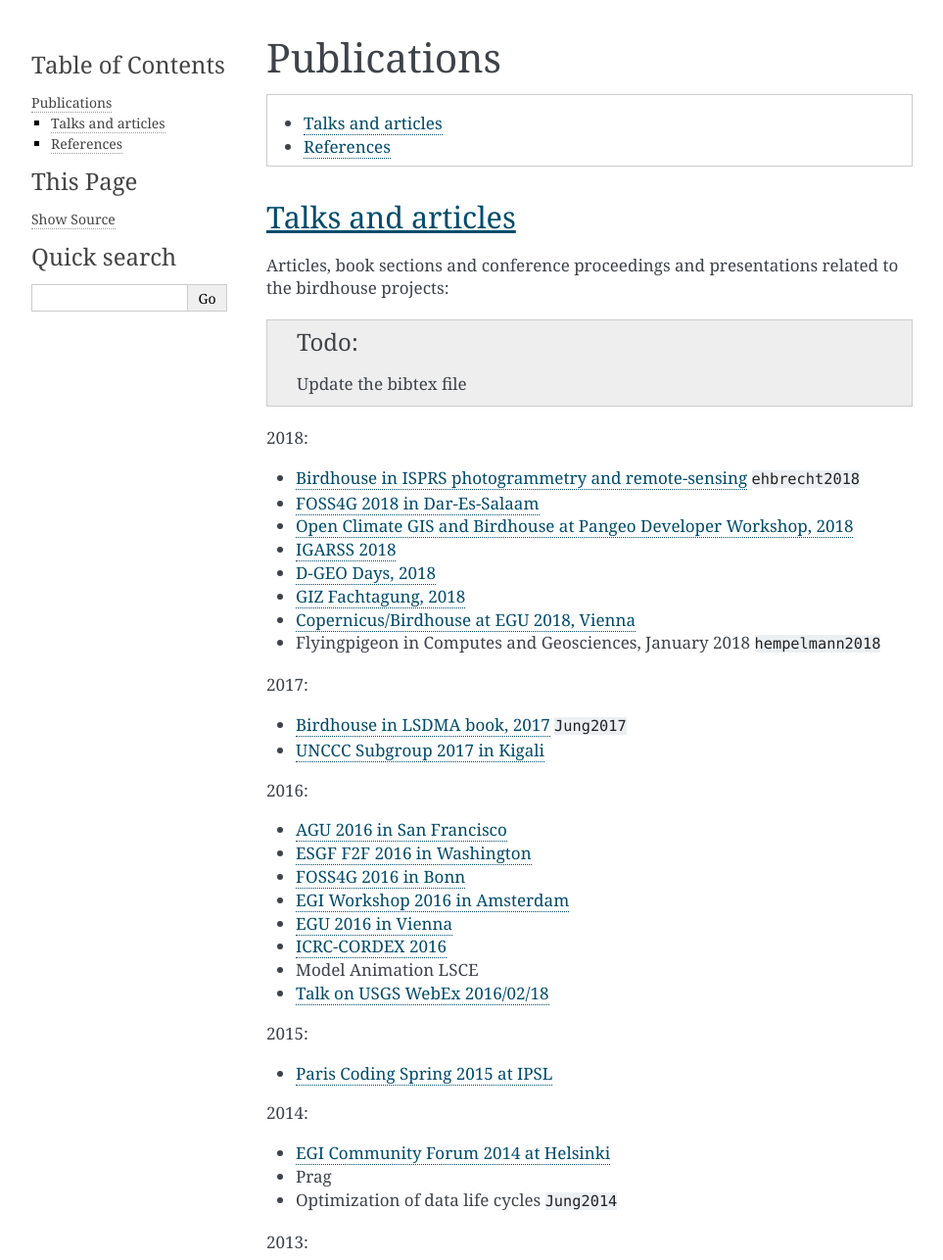
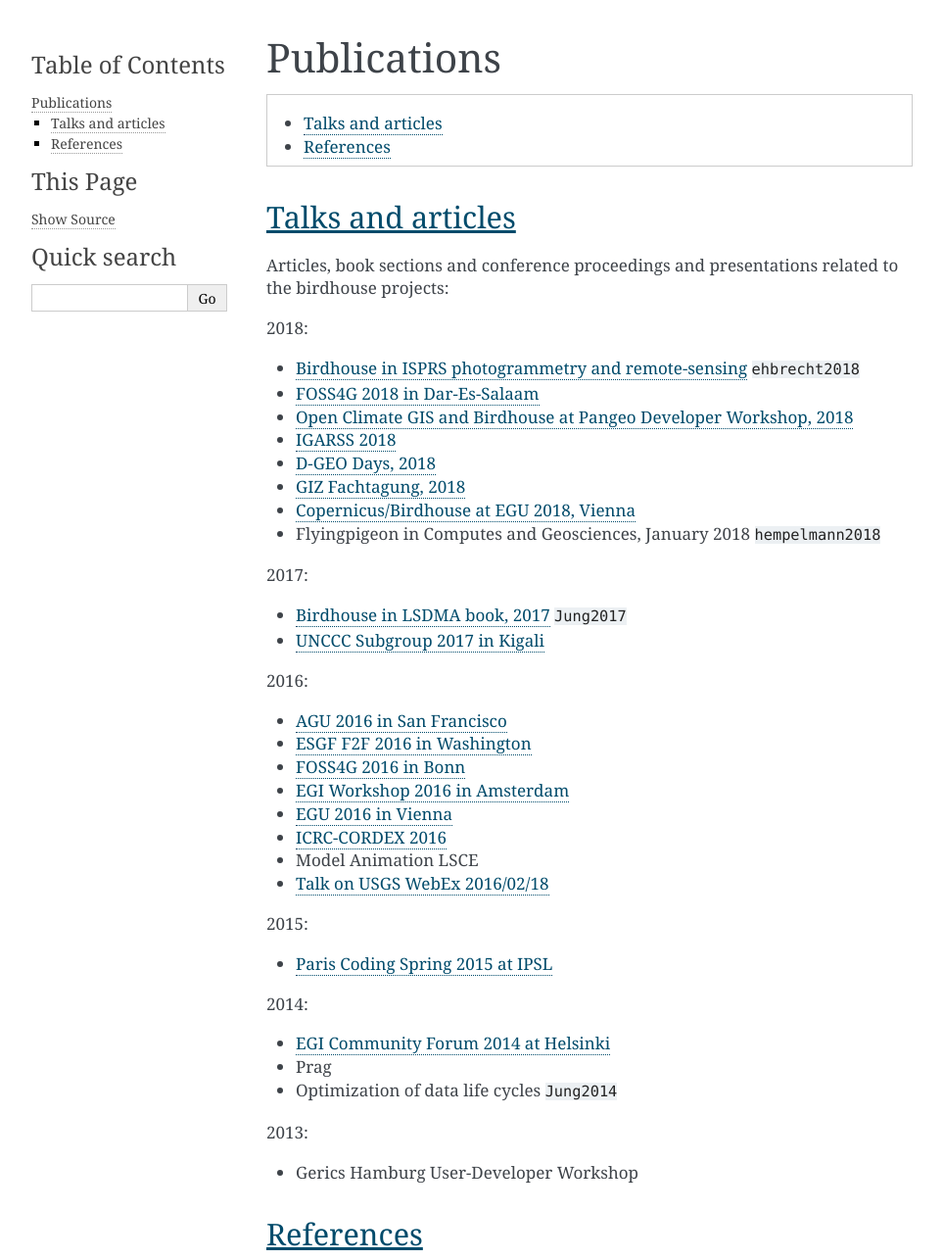
Before and after one commit to bird-house/birdhouse-docs, a Sphinx documentation site: the page built from docs/source/publications.rst, in a window 1280 px wide, cut to the strip 0-1286 px from the top of the page. Shown: the whole strip at 98% size, without its empty margins (148-1111 px from the left). Built offline with Sphinx 7.4.7, drawn with Linux system fonts in a browser that asks for light colours; cross-references to code outside the pages are shown as plain code.

Commit message:
remove todo

```diff
--- a/docs/source/publications.rst
+++ b/docs/source/publications.rst
@@ -13,8 +13,6 @@
 ------------------
 
 Articles, book sections and conference proceedings and presentations related to the birdhouse projects:
-
-.. todo:: Update the bibtex file
 
 
 2018:
```
